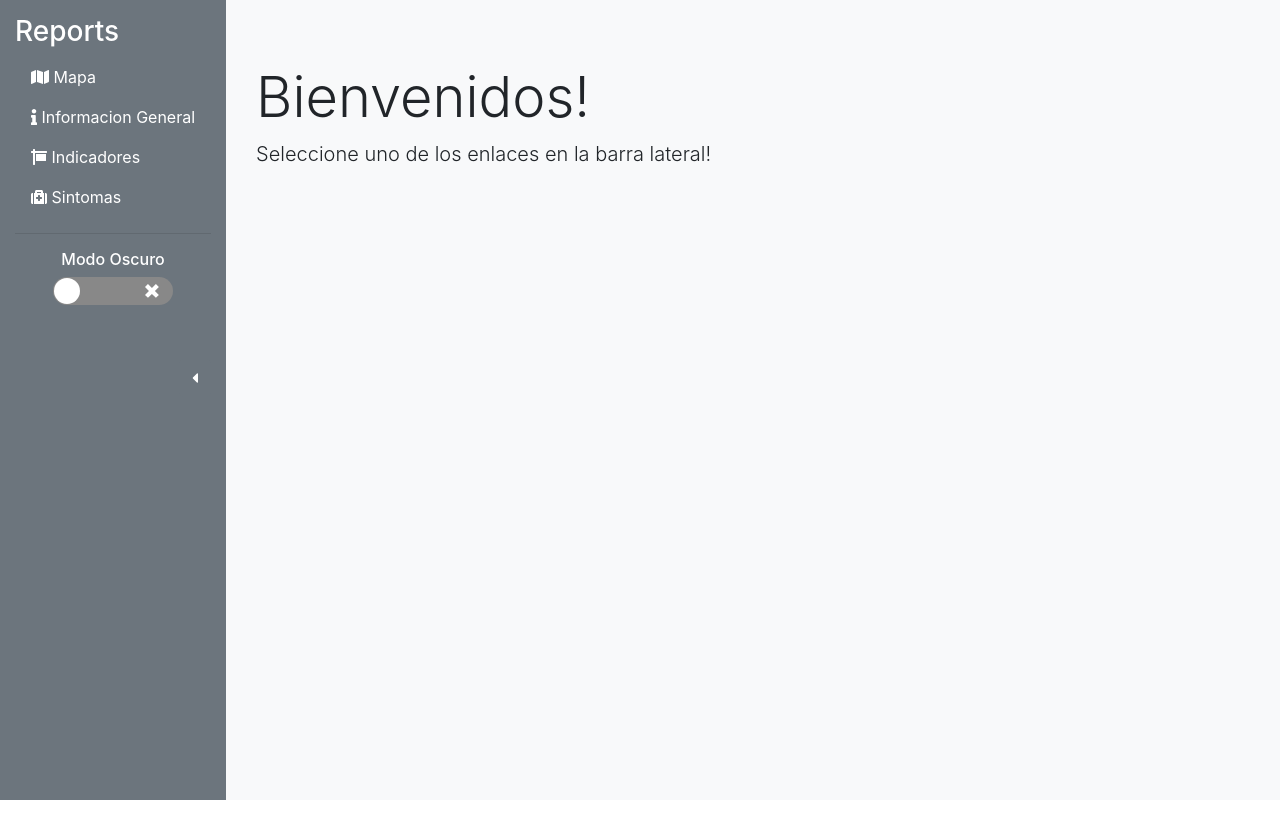
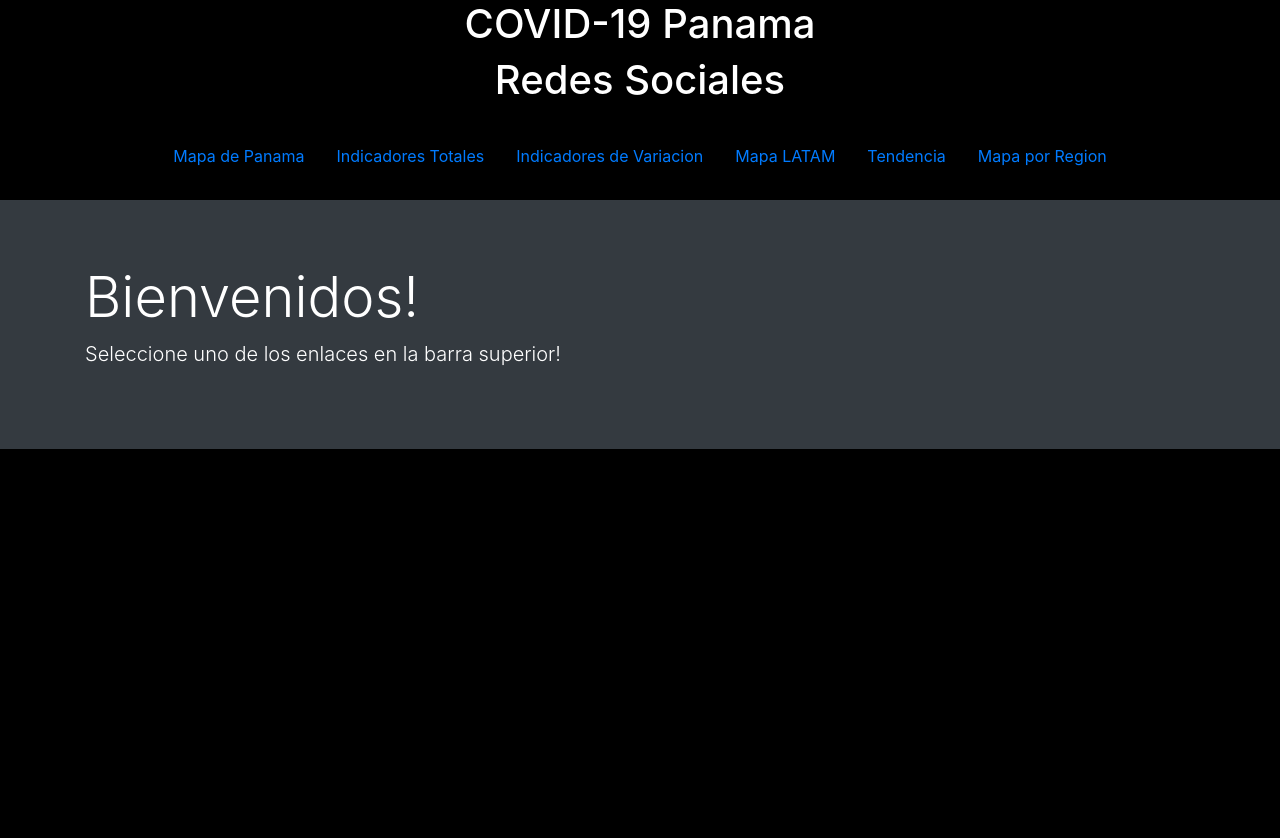
Before and after one commit to fdemberla/covid19-mapas507, a React (Create React App) app: page / in a window 1280 px wide. Shown: the top 838 px of the page. Before the commit the page ends 800 px from the top, so only its background shows below. Built offline with nearby package versions, Linux system fonts and the light colour scheme.

Commit message:
Changed layout, added top navbar

```diff
--- a/package.json
+++ b/package.json
@@ -12,6 +12,7 @@
     "@testing-library/user-event": "^7.2.1",
     "bootstrap": "^4.4.1",
     "firebase": "^7.11.0",
+    "iframe-resizer-react": "^1.0.2",
     "react": "^16.12.0",
     "react-dom": "^16.12.0",
     "react-router-dom": "^5.1.2",
--- a/src/App.css
+++ b/src/App.css
@@ -1,18 +1,4 @@
-html {
-  height: 100%;
+body {
+  background-color: black;
+  color: white;
 }
-body {
-  width: 100%;
-  padding: 0;
-  margin: 0;
-  height: 100%;
-}
-#wrapper {
-  display: flex;
-  height: 100vh;
-}
-#nav {
-  flex: 0 0 auto;
-  padding: 15px;
-  text-align: left;
-}
--- a/src/App.js
+++ b/src/App.js
@@ -1,19 +1,12 @@
-import React, { useState, useEffect } from "react";
+import React from "react";
+import {
+  BrowserRouter as Router,
+  useLocation,
+  NavLink
+} from "react-router-dom";
+import CambiarComponente from "./containers/CambiarComponente";
+
 import "./App.css";
-import Switch from "react-switch";
-import { FontAwesomeIcon } from "@fortawesome/react-fontawesome";
-import {
-  faCaretLeft,
-  faCaretRight,
-  faMap,
-  faInfo,
-  faSign,
-  faMedkit
-} from "@fortawesome/free-solid-svg-icons";
-
-import { BrowserRouter as Router, Link, useLocation } from "react-router-dom";
-import ReactTooltip from "react-tooltip";
-import CambiarComponente from "./containers/CambiarComponente";
 
 // Firebase config object!
 
@@ -59,78 +52,80 @@ function useQuery() {
 
 function QueryParamsDemo() {
   let query = useQuery();
-  const [darkMode, changeMode] = useState(
-    JSON.parse(localStorage.getItem("mode")) || false
-  );
-  const [show, setShow] = useState(true);
-  useEffect(() => {
-    localStorage.setItem("mode", JSON.stringify(darkMode));
-  }, [darkMode]);
+
+  document.body.style.backgroundColor = "black";
+  document.body.style.color = "white";
 
   //List of links for the reports.
 
   const links = [
-    { name: "Mapa", query: "mapa", icon: faMap },
-    { name: "Informacion General", query: "informacion", icon: faInfo },
-    { name: "Indicadores", query: "indicadores", icon: faSign },
-    { name: "Sintomas", query: "sintomas", icon: faMedkit }
+    {
+      name: "Mapa de Panama",
+      query: "MapaPanama",
+      url:
+        "https://maps.arcgis.com/apps/MapSeries/index.html?appid=253d4d4684784925879d536150427f02"
+    },
+    {
+      name: "Indicadores Totales",
+      query: "IndicadoresTotales",
+      url:
+        "https://maps.arcgis.com/apps/MapSeries/index.html?appid=253d4d4684784925879d536150427f02"
+    },
+    {
+      name: "Indicadores de Variacion",
+      query: "IndicadoresVariacion",
+      url:
+        "https://maps.arcgis.com/apps/MapSeries/index.html?appid=253d4d4684784925879d536150427f02"
+    },
+    {
+      name: "Mapa LATAM",
+      query: "MapaLatam",
+      url:
+        "https://maps.arcgis.com/apps/MapSeries/index.html?appid=253d4d4684784925879d536150427f02"
+    },
+    {
+      name: "Tendencia",
+      query: "Tendencia",
+      url:
+        "https://maps.arcgis.com/apps/MapSeries/index.html?appid=253d4d4684784925879d536150427f02"
+    },
+    {
+      name: "Mapa por Region",
+      query: "MapaPorRegion",
+      url:
+        "https://maps.arcgis.com/apps/MapSeries/index.html?appid=253d4d4684784925879d536150427f02"
+    }
   ];
 
   return (
     <>
-      <div id="wrapper" className={`bg-${darkMode ? "dark" : "light"}`}>
-        <div id="nav" className={`bg-secondary text-white`}>
-          <div className="clearfix">
-            {show && <h3>Reports</h3>}
-            <ul className="nav nav-pills flex-column">
-              {links.map((link, i) => (
-                <li key={i} className="nav-item">
-                  <Link
-                    className={`nav-link text-white ${
-                      query.get("report") === link.query ? "active" : ""
-                    }`}
-                    to={`?report=${link.query}`}
-                    data-tip={!show ? link.name : ""}
-                  >
-                    <FontAwesomeIcon icon={link.icon} />
-                    {show && ` ${link.name}`}
-                  </Link>
-                </li>
-              ))}
-            </ul>
-            <hr />
-            {show && (
-              <div className="container text-center">
-                <h6>Modo Oscuro</h6>
-                <Switch
-                  onColor="#000000"
-                  checked={darkMode}
-                  onChange={() => changeMode(!darkMode)}
-                  id="normal-switch"
-                  width={120}
-                />
-              </div>
-            )}
-            <div className={`text-${show ? "right" : "center"} mt-5`}>
-              <button
-                className="btn btn-secondary"
-                onClick={() => setShow(!show)}
+      <div className="container text-center">
+        <h1>COVID-19 Panama</h1>
+        <h1>Redes Sociales</h1>
+      </div>
+      <br />
+      <ul className="nav justify-content-center">
+        {links.map((link, index) => {
+          return (
+            <li key={index} className="nav-item">
+              <NavLink
+                className={
+                  query.get("report") === link.query
+                    ? "btn btn-secondary"
+                    : `nav-link`
+                }
+                to={`?report=${link.query}`}
               >
-                <FontAwesomeIcon icon={show ? faCaretLeft : faCaretRight} />
-              </button>
-            </div>
-          </div>
-        </div>
-        <div
-          className={`container-fluid bg-${
-            darkMode ? "dark text-white" : "light"
-          } overflow-auto`}
-          style={{ position: "relative" }}
-        >
-          <CambiarComponente darkMode={darkMode} report={query.get("report")} />
-        </div>
+                {link.name}
+              </NavLink>
+            </li>
+          );
+        })}
+      </ul>
+      <br />
+      <div style={{ height: "100vh" }}>
+        <CambiarComponente links={links} report={query.get("report")} />
       </div>
-      <ReactTooltip place="right" effect="solid" />
     </>
   );
 }
--- a/src/components/Indicadores.js
+++ b/src/components/Indicadores.js
@@ -2,9 +2,13 @@ import React from "react";
 
 const Indicadores = () => {
   return (
-    <div>
-      <h1>Aqui va: Indicadores</h1>
-    </div>
+    <iframe
+      title="prueba"
+      src="https://maps.arcgis.com/apps/MapSeries/index.html?appid=253d4d4684784925879d536150427f02"
+      width="1685"
+      height="900"
+      allowFullScreen="1"
+    />
   );
 };
 
--- a/src/components/Mapa.js
+++ b/src/components/Mapa.js
@@ -1,10 +1,17 @@
 import React from "react";
+import IframeResizer from "iframe-resizer-react";
 
-const Mapa = () => {
+const Mapa = ({ url }) => {
   return (
-    <div>
-      <h1>Aqui van: Los Mapas</h1>
-    </div>
+    <IframeResizer
+      log
+      src={url}
+      style={{
+        width: "1px",
+        minWidth: "100%",
+        height: "100vh"
+      }}
+    />
   );
 };
 
--- a/src/components/PaginaPrincipal.js
+++ b/src/components/PaginaPrincipal.js
@@ -2,15 +2,11 @@ import React from "react";
 
 const PaginaPrincipal = ({ darkMode }) => {
   return (
-    <div
-      className={`jumbotron jumbotron-fluid ${
-        !darkMode ? "bg-light" : "bg-dark"
-      }`}
-    >
+    <div className="jumbotron jumbotron-fluid bg-dark">
       <div className="container">
         <h1 className="display-4">Bienvenidos!</h1>
         <p className="lead">
-          Seleccione uno de los enlaces en la barra lateral!
+          Seleccione uno de los enlaces en la barra superior!
         </p>
       </div>
     </div>
--- a/src/containers/CambiarComponente.js
+++ b/src/containers/CambiarComponente.js
@@ -1,23 +1,15 @@
 import React from "react";
 import Mapa from "../components/Mapa";
-import Indicadores from "../components/Indicadores";
-import Informacion from "../components/Informacion";
-import Sintomas from "../components/Sintomas";
 import PaginaPrincipal from "../components/PaginaPrincipal";
 
-const CambiarComponente = ({ report, darkMode }) => {
-  switch (report) {
-    case "mapa":
-      return <Mapa />;
-    case "informacion":
-      return <Informacion />;
-    case "indicadores":
-      return <Indicadores />;
-    case "sintomas":
-      return <Sintomas />;
-    default:
-      return <PaginaPrincipal darkMode={darkMode} />;
-  }
+const CambiarComponente = ({ links, report }) => {
+  return report ? (
+    links
+      .filter(query => query.query === report)
+      .map((result, i) => <Mapa key={i} url={result.url} />)
+  ) : (
+    <PaginaPrincipal />
+  );
 };
 
 export default CambiarComponente;
```
Also changed, not shown: 1 other file (tests, documents, lock files or other folders).
